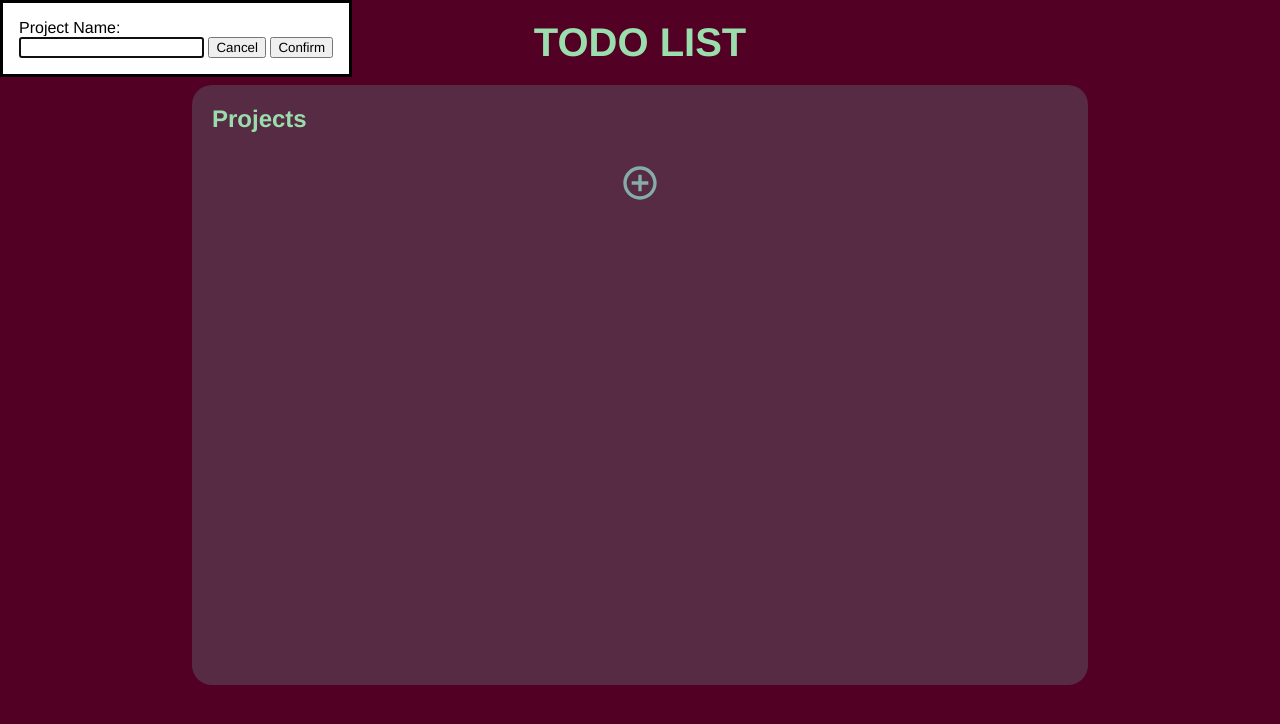
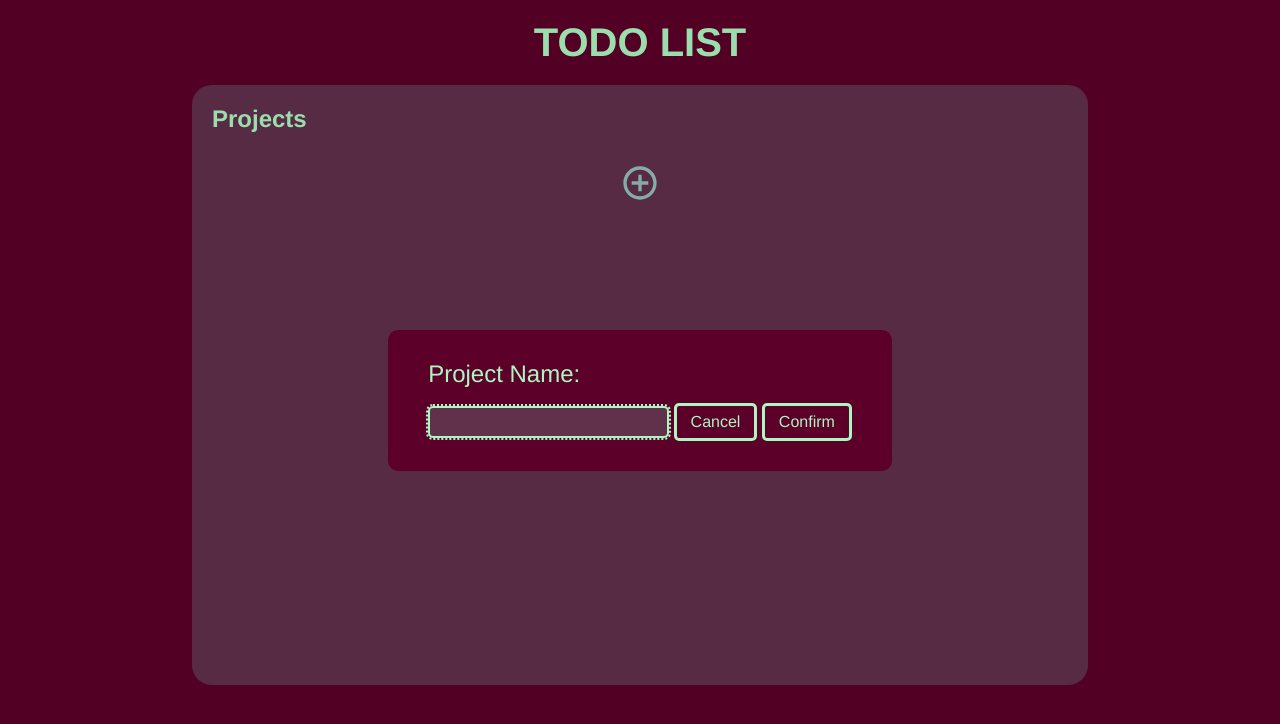
Before and after one commit to Johnkoder/todo-list-project, a website built with webpack: page src/template.html in a window 1280 px wide. Both pictures are taken after a click on the picture 640 px from the left and 183 px from the top of the page. Built offline with nearby package versions, Linux system fonts and the light colour scheme.

Commit message:
finished styling projectCont dialogs

```diff
--- a/src/styles/project.css
+++ b/src/styles/project.css
@@ -37,3 +37,8 @@ h2 {
 .add-todo-btn {
     align-self: center;
 }
+
+.add-todo-dialog,
+.update-todo-dialog {
+    margin: auto;
+}
--- a/src/styles/projectCont.css
+++ b/src/styles/projectCont.css
@@ -4,7 +4,12 @@
     padding: 20px;
     display: flex;
     flex-direction: column;
-    color: var(--celadon)
+    color: var(--celadon);
+    align-items: center;
+}
+
+h2{
+    align-self: flex-start;
 }
 
 .project-list {
@@ -12,6 +17,7 @@
     gap: 5px;
     flex-wrap: wrap;
     margin: 10px 0 10px 0;
+    align-self: flex-start;
 }
 
 .project-item {
@@ -28,5 +34,58 @@
 }
 
 .todos-cont {
+    align-self: stretch;
     flex: 1;
 }
+
+
+.add-project-dialog,
+.update-project-dialog {
+    margin: auto;
+
+    padding: 30px 40px;;
+    background-color: var(--tyrian-purple);
+    border: none;
+    border-radius: 10px;
+}
+
+.add-project-dialog > :first-child,
+.update-project-dialog > :first-child {
+    font-size: 1.5rem;
+    color: var(--celadon);
+    margin-bottom: 15px;
+}
+
+.add-project-dialog > input,
+.update-project-dialog > input {
+    background-color: var(--violet);
+    color: var(--celadon);
+    padding: 5px 15px;
+    border: 2px solid var(--celadon);
+    border-radius: 5px;
+    font-size: 1rem;
+}
+
+.add-project-dialog > input:focus,
+.update-project-dialog > input:focus {
+    outline: 2px dotted var(--celadon);
+}
+
+.add-project-dialog > button,
+.update-project-dialog > button {
+    color: var(--celadon);
+    background-color: transparent;
+    border: 3px solid var(--celadon);
+    padding: 7px 14px;
+    font-size: 1rem;
+    border-radius: 5px;
+    cursor: pointer;
+    transition: 0.15s;
+}
+
+.add-project-dialog > button:hover,
+.update-project-dialog > button:hover {
+    border: 3px solid transparent;
+    background-color: var(--celadon);
+    color: var(--tyrian-purple);
+}
--- a/src/styles/view.css
+++ b/src/styles/view.css
@@ -35,8 +35,15 @@ h1 {
 
 .big-icon {
     height: 40px;
+    cursor: pointer;
 }
 
 .small-icon {
     height: 25px;
+    cursor: pointer;
 }
+
+.big-icon:hover,
+.small-icon:hover {
+    opacity: 0.7;
+}
```
